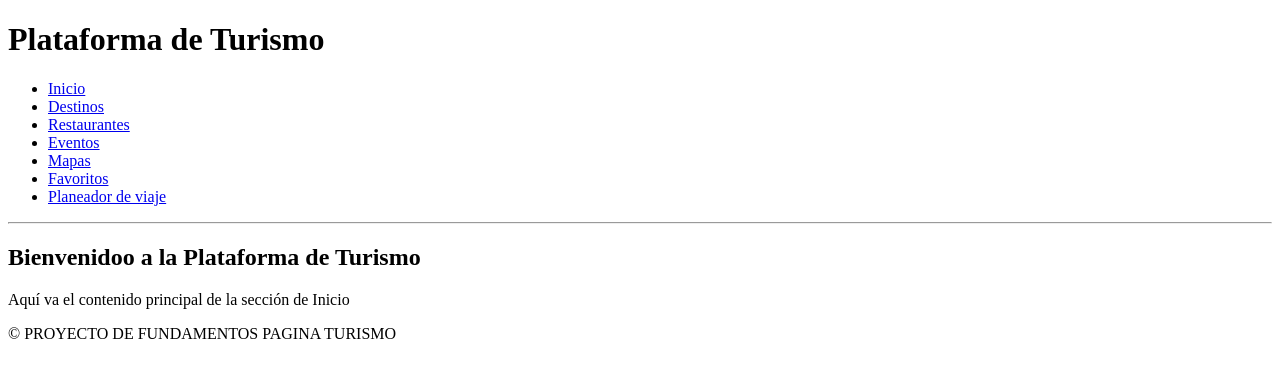
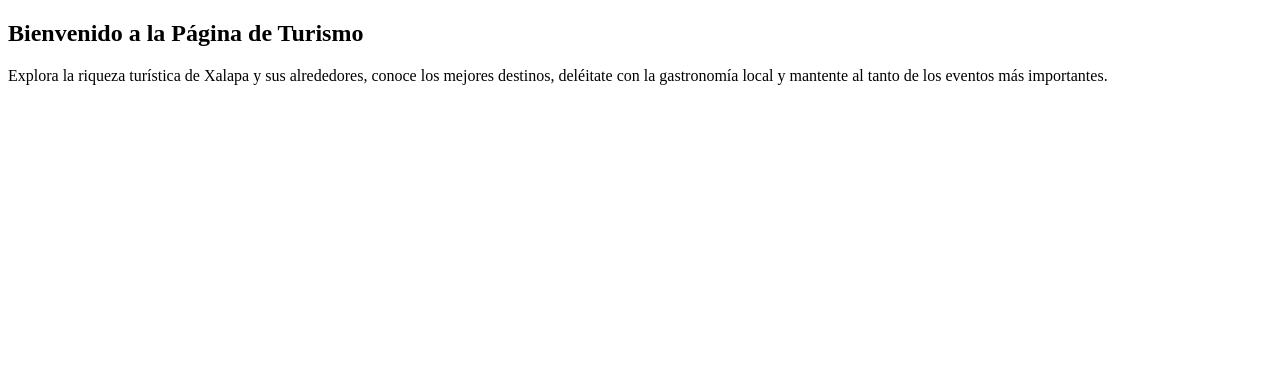
Before and after one commit to dannacastilloo/ordinario-ftw, a plain HTML site: page index.html in a window 1280 px wide. Drawn offline with Linux system fonts and the light colour scheme.

Commit message:
cambios de index

```diff
--- a/index.html
+++ b/index.html
@@ -3,36 +3,22 @@
 <head>
     <meta charset="UTF-8">
     <meta name="viewport" content="width=device-width, initial-scale=1.0">
-    <title>Plataforma de Turismo - Inicio</title>
+    <title>Turismo - Inicio</title>
+    <link rel="stylesheet" href="estilos.css">
+    <script src="componentes.js"></script>
 </head>
 <body>
 
-    <header>
-        <h1>Plataforma de Turismo</h1>
-
-        <nav>
-            <ul>
-                <li><a href="index.html">Inicio</a></li>
-                <li><a href="destinos.html">Destinos</a></li>
-                <li><a href="restaurantes.html">Restaurantes</a></li>
-                <li><a href="eventos.html">Eventos</a></li>
-                <li><a href="mapas.html">Mapas</a></li>
-                <li><a href="favoritos.html">Favoritos</a></li>
-                <li><a href="planeador.html">Planeador de viaje</a></li>
-            </ul>
-        </nav>
-    </header>
-
-    <hr>
+    <div id="header-componente"></div>
 
     <main>
-        <h2>Bienvenidoo a la Plataforma de Turismo</h2>
-        <p>Aquí va el contenido principal de la sección de Inicio</p>
+        <section class="hero">
+            <h2>Bienvenido a la Página de Turismo</h2>
+            <p>Explora la riqueza turística de Xalapa y sus alrededores, conoce los mejores destinos, deléitate con la gastronomía local y mantente al tanto de los eventos más importantes.</p>
+        </section>
     </main>
 
-    <footer>
-        <p>&copy; PROYECTO DE FUNDAMENTOS PAGINA TURISMO</p>
-    </footer>
+    <div id="footer-componente"></div>
 
 </body>
 </html>
```
